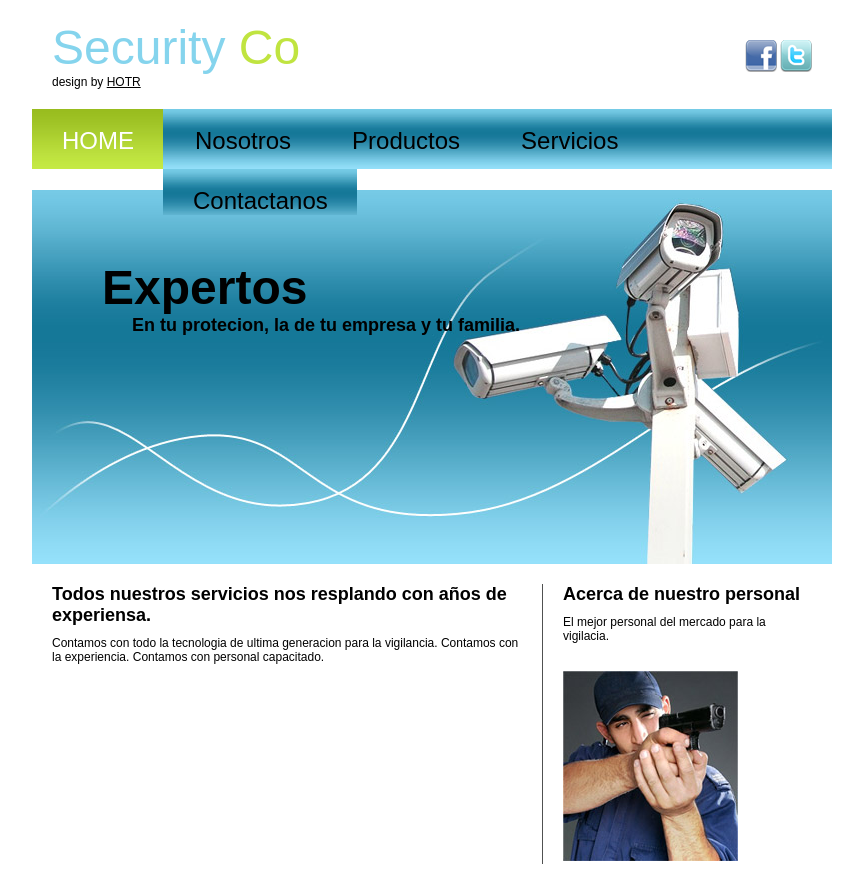
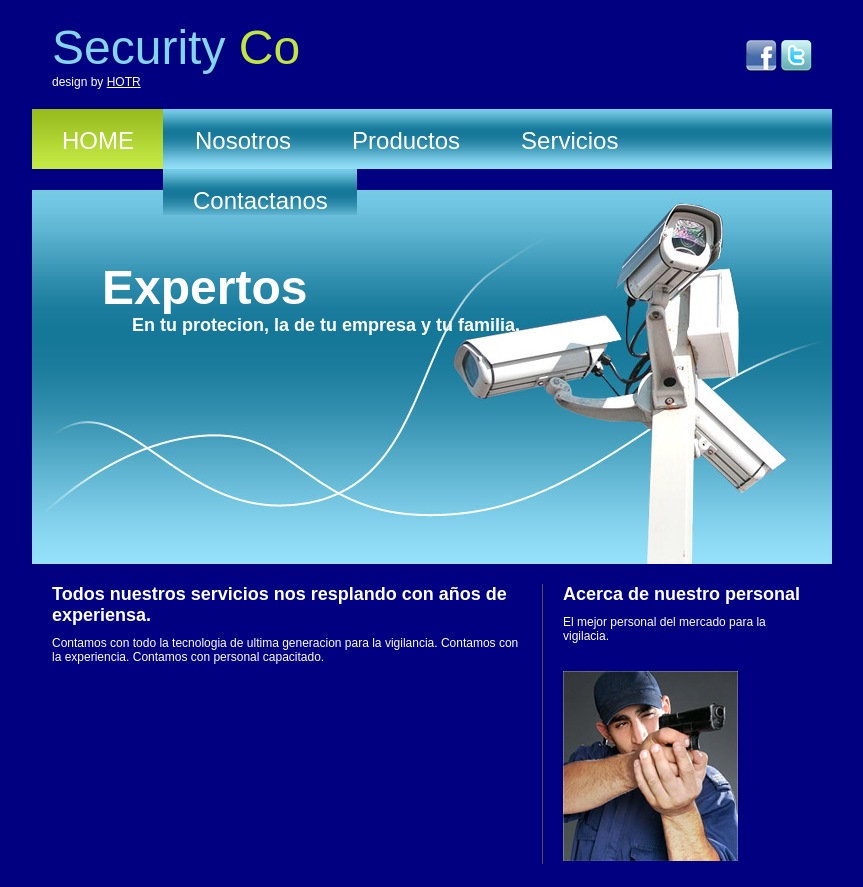
Before and after one commit to hotr1511/AYD2_Sitio, a plain HTML site: page index.html in a window 1280 px wide. Shown: the top 887 px of the page, without its empty margins (208-1071 px from the left). Drawn offline with Linux system fonts and the light colour scheme.

Commit message:
Update styles.css

```diff
--- a/styles.css
+++ b/styles.css
@@ -5,16 +5,16 @@
 body  {
 	font-family:Arial, Helvetica, sans-serif;
 	font-size:12px;
-	background: #FFFFFF;
-	color: #000000;
+	background: #000080;
+	color: #FFFFFF;
 }
 a {
-	color:#000000;
+	color:#FFFFFF;
 	font-size:12px;
 	text-decoration:underline;
 }
 a:hover {
-	color:#85d4ed;
+	color:#FFFFFF;
 	font-size:12px;
 	text-decoration:none;
 }
@@ -30,19 +30,19 @@ a:hover {
 	padding:0 0 20px 20px;
 }
 h1 {
-	color:#000000;
+	color:#FFFFFF;
 	font-size:18px;
 	font-weight:bold;
 	padding:0 0 10px 0;
 }
 h2 {
-	color:#000000;
+	color:#ffffff;
 	font-size:48px;
 	font-weight:bold;
 	padding:70px 0 0 70px;
 }
 h3 {
-	color:#000000;
+	color:#ffffff;
 	font-size:18px;
 	font-weight:bold;
 	padding:0 0 0 100px;
@@ -68,7 +68,7 @@ h3 {
 	height:374px;
 	width:800px;
 	background:url(images/headerBackground.jpg) no-repeat left top;
-	color:#000000;
+	color:#ffffff;
 }
 .headerPic p {
 	padding:20px 20px 20px 500px;
@@ -121,12 +121,12 @@ h3 {
 }
 #navcontainer ul li {
 	display: inline;
-	color:#000000;
+	color:#ffffff;
 }
 #navcontainer ul li a {
 	padding:18px 29px 0 30px;
 	background: url(images/menuBackground.jpg) repeat-x left top;
-	color: #000000;
+	color: #ffffff;
 	text-decoration: none;
 	float: left;
 	font-size:24px;
```
